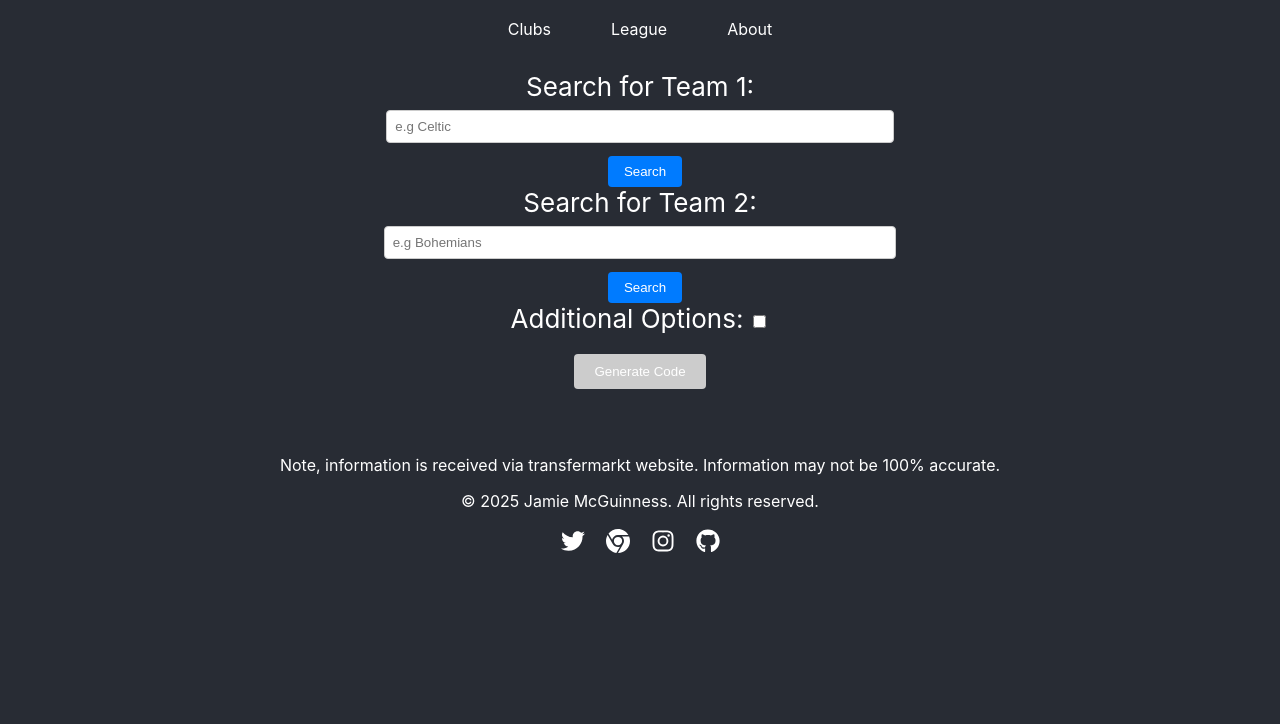
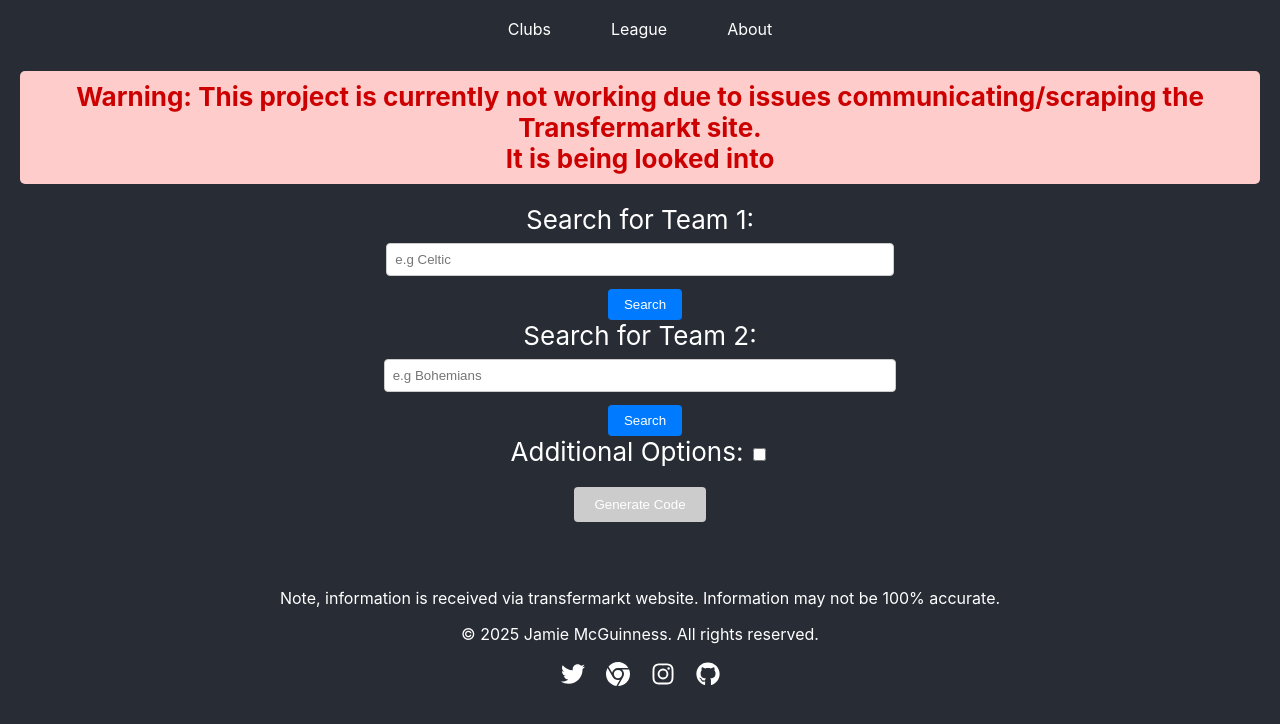
Before and after one commit to flaree/code-replacement-generator, a React (Create React App) app: page / in a window 1280 px wide. Shown: the top 724 px of the page. Built offline with nearby package versions, Linux system fonts and the light colour scheme; the HTML template or start-up script is replaced by a standard one.

Commit message:
Add warning

```diff
--- a/src/pages/ManualClubSearch.js
+++ b/src/pages/ManualClubSearch.js
@@ -131,8 +131,20 @@ function ManualClubSearch() {
     boxSizing: 'border-box',
   };
 
+  const warningStyle = {
+    backgroundColor: '#ffcccc',
+    color: '#cc0000',
+    padding: '10px',
+    borderRadius: '5px',
+    marginBottom: '20px',
+    fontWeight: 'bold',
+  };
+
   return (
     <div style={{ padding: '20px', textAlign: 'center' }} className="generated-code-page">
+      <div style={warningStyle}>
+        Warning: This project is currently not working due to issues communicating/scraping the Transfermarkt site. <br></br>It is being looked into
+      </div>
       <div>
         <label>
           Search for Team 1:
```
